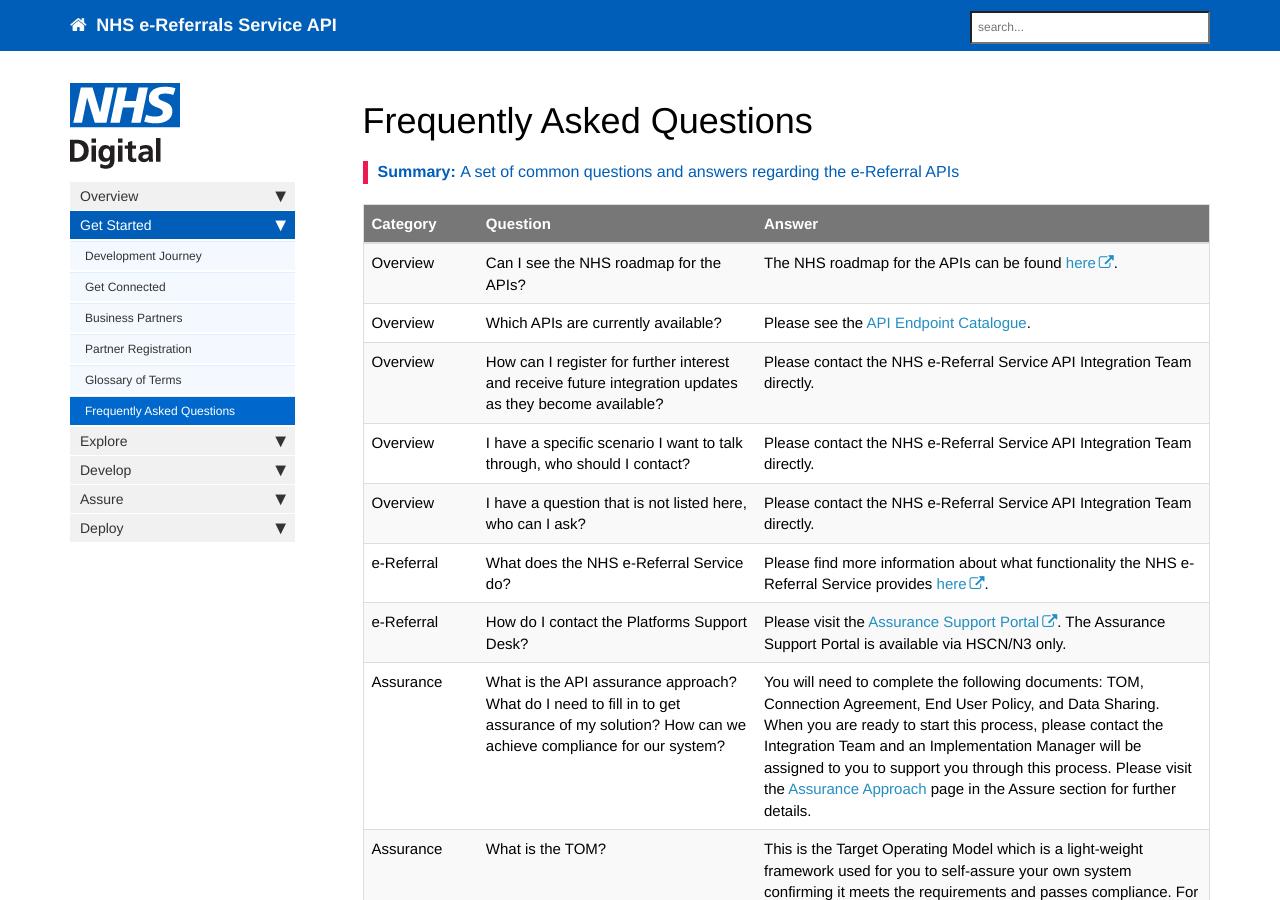
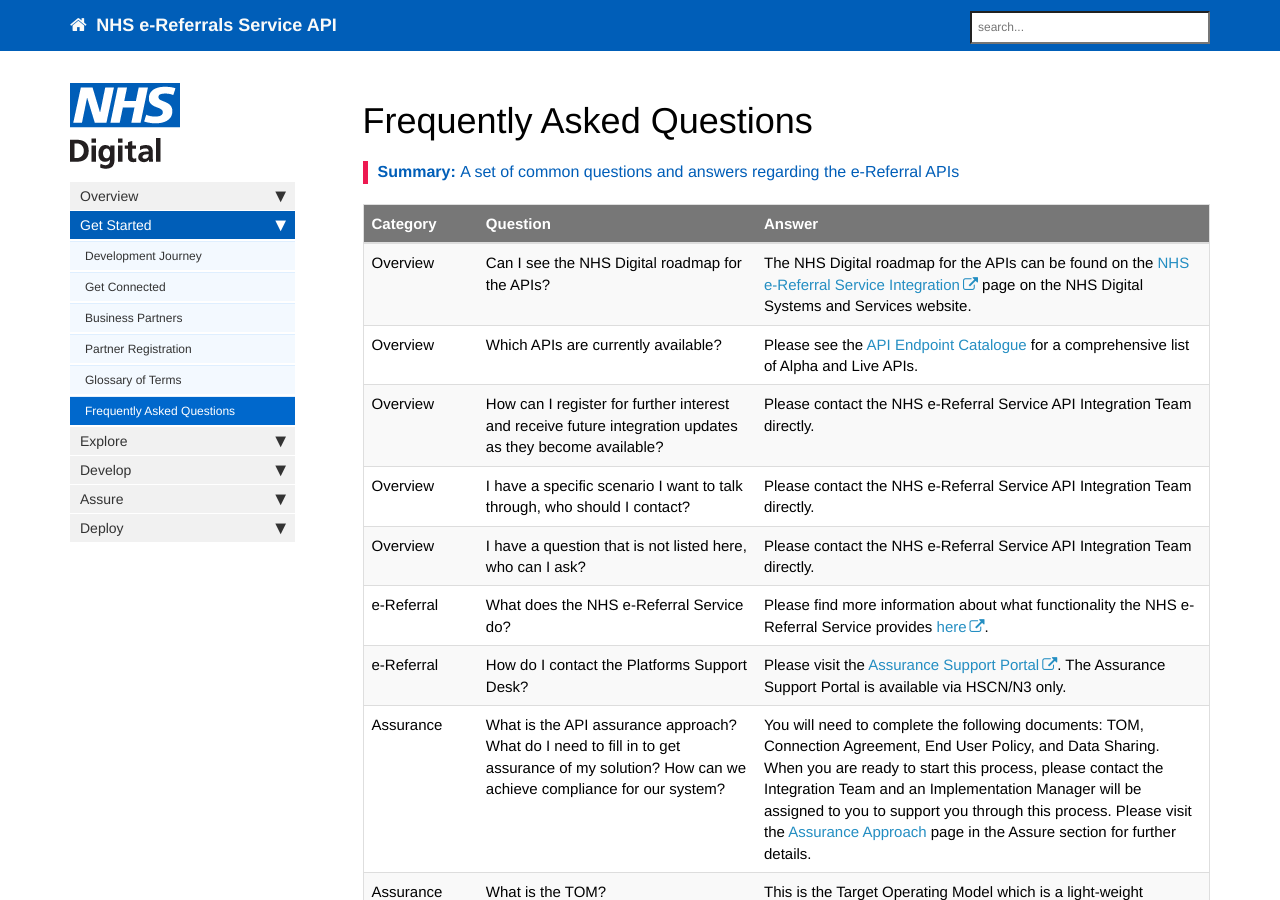
Before and after one commit to nhsconnect/digital-referrals, a Jekyll site: the page built from pages/getstarted/getstarted_faq.md, in a window 1280 px wide and 900 px high. Built offline with Jekyll 4.4.1, drawn with Linux system fonts in a browser that asks for light colours; nearby versions of some CDN libraries; comment, search, counter and statistics services are not loaded.

Commit message:
Updated Roadmap link on the FAQ.

```diff
--- a/pages/getstarted/getstarted_faq.md
+++ b/pages/getstarted/getstarted_faq.md
@@ -9,8 +9,8 @@ summary: "A set of common questions and answers regarding the e-Referral APIs"
 
 | Category&nbsp;&nbsp;&nbsp;&nbsp;&nbsp;&nbsp;&nbsp;&nbsp; | Question&nbsp;&nbsp;&nbsp;&nbsp;&nbsp;&nbsp;&nbsp;&nbsp;&nbsp;&nbsp;&nbsp;&nbsp;&nbsp;&nbsp;&nbsp;&nbsp;&nbsp;&nbsp;&nbsp;&nbsp;&nbsp;&nbsp;&nbsp;&nbsp;&nbsp;&nbsp;&nbsp;&nbsp;&nbsp;&nbsp;&nbsp;&nbsp; | Answer |
 | -------- | -------- | ------ |
-| Overview | Can I see the NHS roadmap for the APIs? | The NHS roadmap for the APIs can be found [here](https://digital.nhs.uk/e-Referral-Service/Future-Service). |
-| Overview | Which APIs are currently available? | Please see the [API Endpoint Catalogue](explore_endpoint_catalogue.html). |
+| Overview | Can I see the NHS Digital roadmap for the APIs? | The NHS Digital roadmap for the APIs can be found on the [NHS e-Referral Service Integration](https://digital.nhs.uk/services/nhs-e-referral-service/integration) page on the NHS Digital Systems and Services website. |
+| Overview | Which APIs are currently available? | Please see the [API Endpoint Catalogue](explore_endpoint_catalogue.html) for a comprehensive list of Alpha and Live APIs. |
 | Overview | How can I register for further interest and receive future integration updates as they become available? | Please contact the NHS e-Referral Service API Integration Team directly. |
 | Overview | I have a specific scenario I want to talk through, who should I contact? | Please contact the NHS e-Referral Service API Integration Team directly. |
 | Overview | I have a question that is not listed here, who can I ask? | Please contact the NHS e-Referral Service API Integration Team directly. |
```
